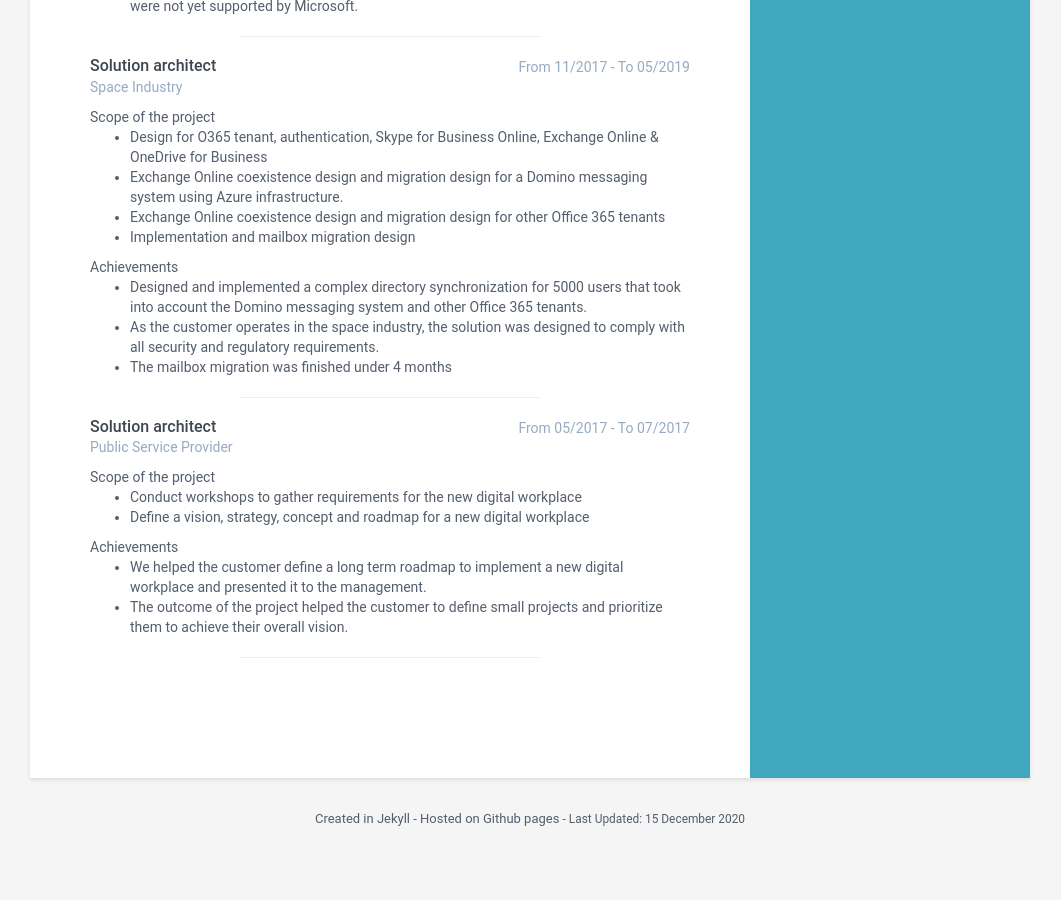
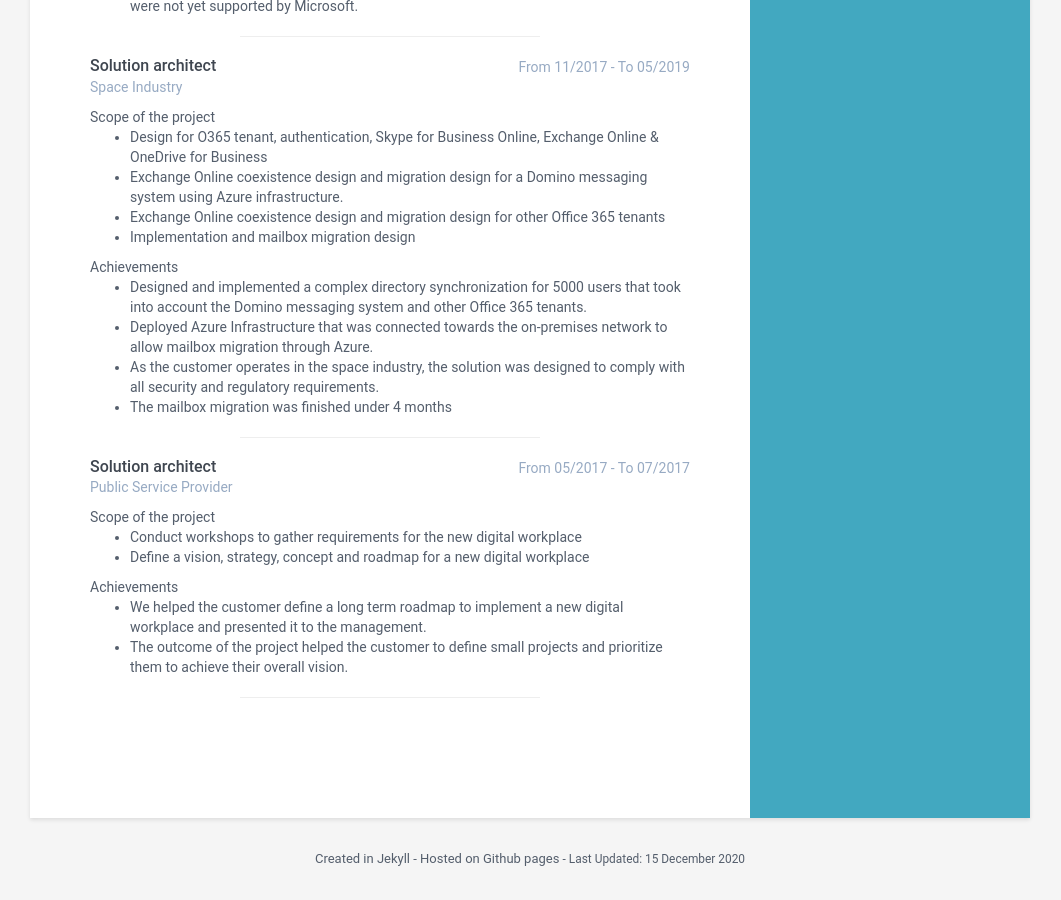
Before and after one commit to dVerschaeve/dverschaeve.github.io, a Jekyll site: the page built from index.markdown, in a window 1280 px wide and 900 px high, scrolled down 2953 px. Shown: the whole window, without its empty margins (110-1171 px from the left). Built offline with Jekyll 4.4.1, drawn with Linux system fonts in a browser that asks for light colours; before the commit the page ends 3813 px from its top, so only the background shows below that.

Commit message:
Update data.yml

```diff
--- a/_data/data.yml
+++ b/_data/data.yml
@@ -177,6 +177,7 @@ projects:
             - Implementation and mailbox migration design
           achievements :
             - Designed and implemented a complex directory synchronization for 5000 users that took into account the Domino messaging system and other Office 365 tenants.
+            - Deployed Azure Infrastructure that was connected towards the on-premises network to allow mailbox migration through Azure.
             - As the customer operates in the space industry, the solution was designed to comply with all security and regulatory requirements.
             - The mailbox migration was finished under 4 months
         - role: "Solution architect"
```
